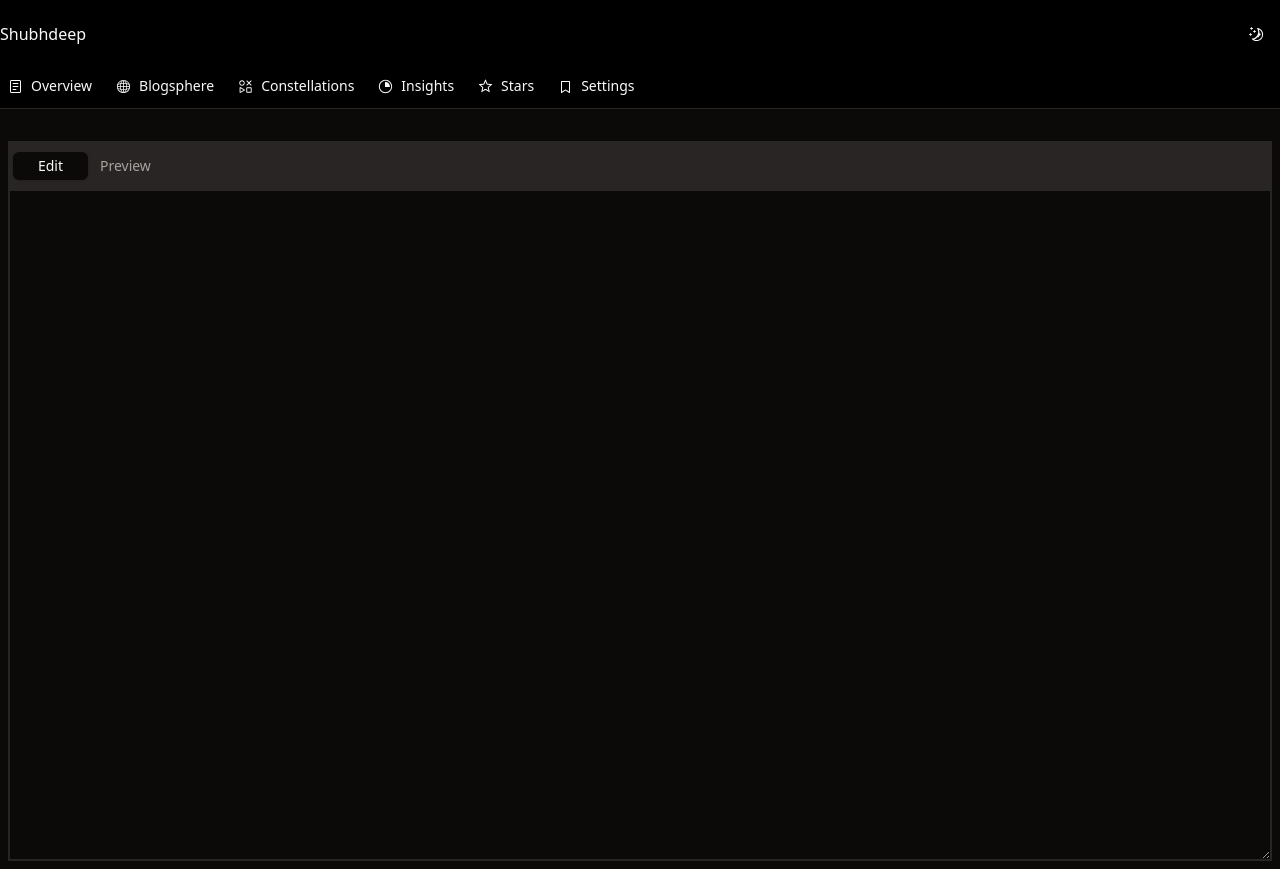
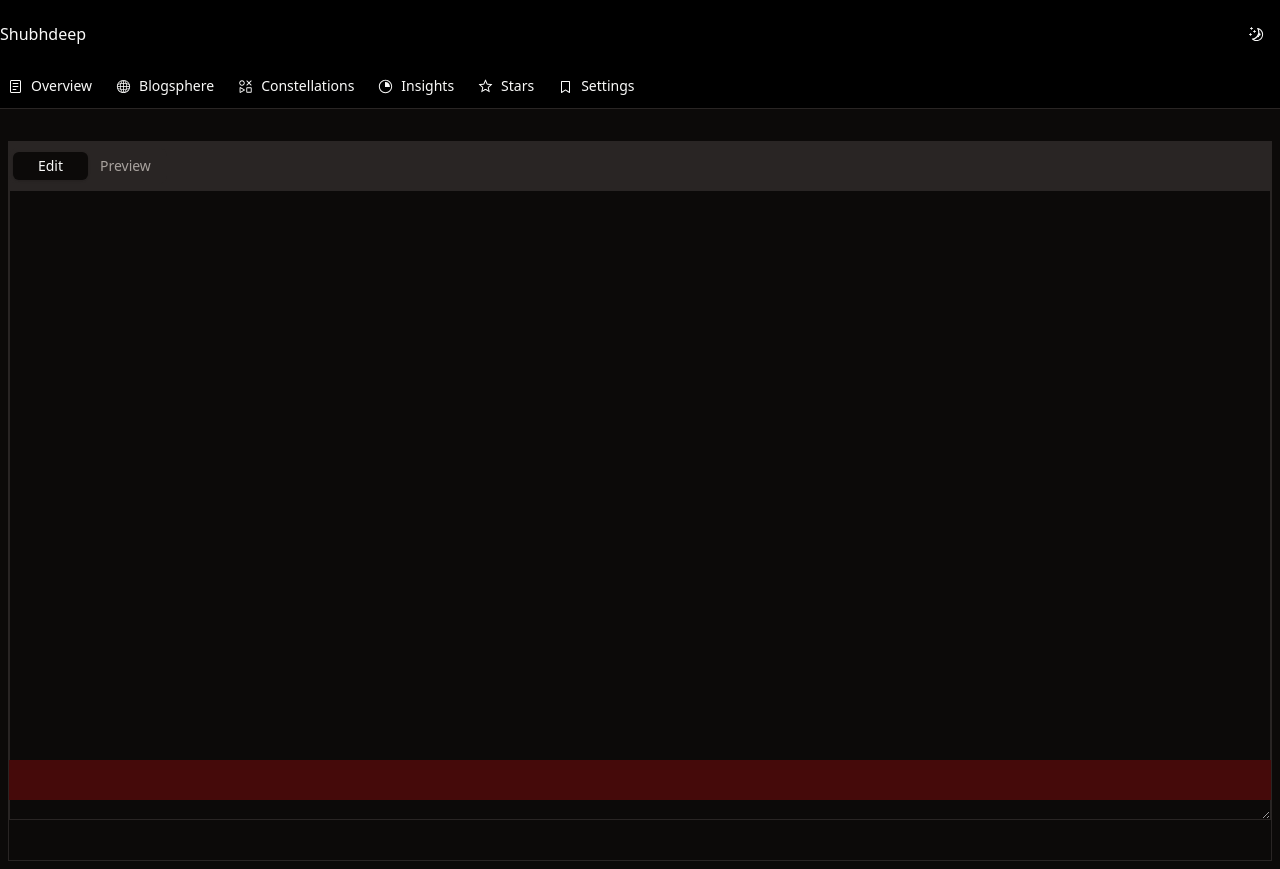
Before and after one commit to Shubhdeeps/Caffeinated-Creations, a React (Vite) app in the folder client/: page / in a window 1280 px wide. Built offline with nearby package versions, Linux system fonts and the light colour scheme.

Commit message:
markdown plugins and ui added

```diff
--- a/client/src/features/Markdown/index.tsx
+++ b/client/src/features/Markdown/index.tsx
@@ -1,4 +1,4 @@
-import { useRef, useState } from "react";
+import { useEffect, useRef, useState } from "react";
 import MarkdownHeader from "./components/MarkupHeader";
 import PreviewScreen from "./components/PreviewScreen";
 import InputScreen from "./components/InputScreen";
@@ -6,6 +6,15 @@ import InputScreen from "./components/InputScreen";
 export default function Markdown() {
   const [isPreview, setIsPreview] = useState(false);
   const markdown = useRef<string>("");
+
+  useEffect(() => {
+    const _markdown = localStorage.getItem("save-markdown") || "";
+
+    markdown.current = _markdown;
+    return () => {
+      localStorage.setItem("save-markdown", markdown.current);
+    };
+  }, []);
 
   return (
     <div className="w-full h-[90vh] border flex flex-col">
@@ -17,6 +26,8 @@ export default function Markdown() {
           <InputScreen markdownRef={markdown} />
         )}
       </div>
+      {/* Footer */}
+      <div className="sticky bottom-0 w-full h-10 bg-red-950"></div>
     </div>
   );
 }
--- a/client/src/utils/index.css
+++ b/client/src/utils/index.css
@@ -57,3 +57,16 @@
     @apply bg-background text-foreground;
   }
 }
+
+*::-webkit-scrollbar {
+  width: 2px;
+}
+
+*::-webkit-scrollbar-track {
+  box-shadow: inset 0 0 2px rgba(0, 0, 0, 0.3);
+}
+
+*::-webkit-scrollbar-thumb {
+  background-color: darkgrey;
+  outline: 1px solid slategrey;
+}
```
